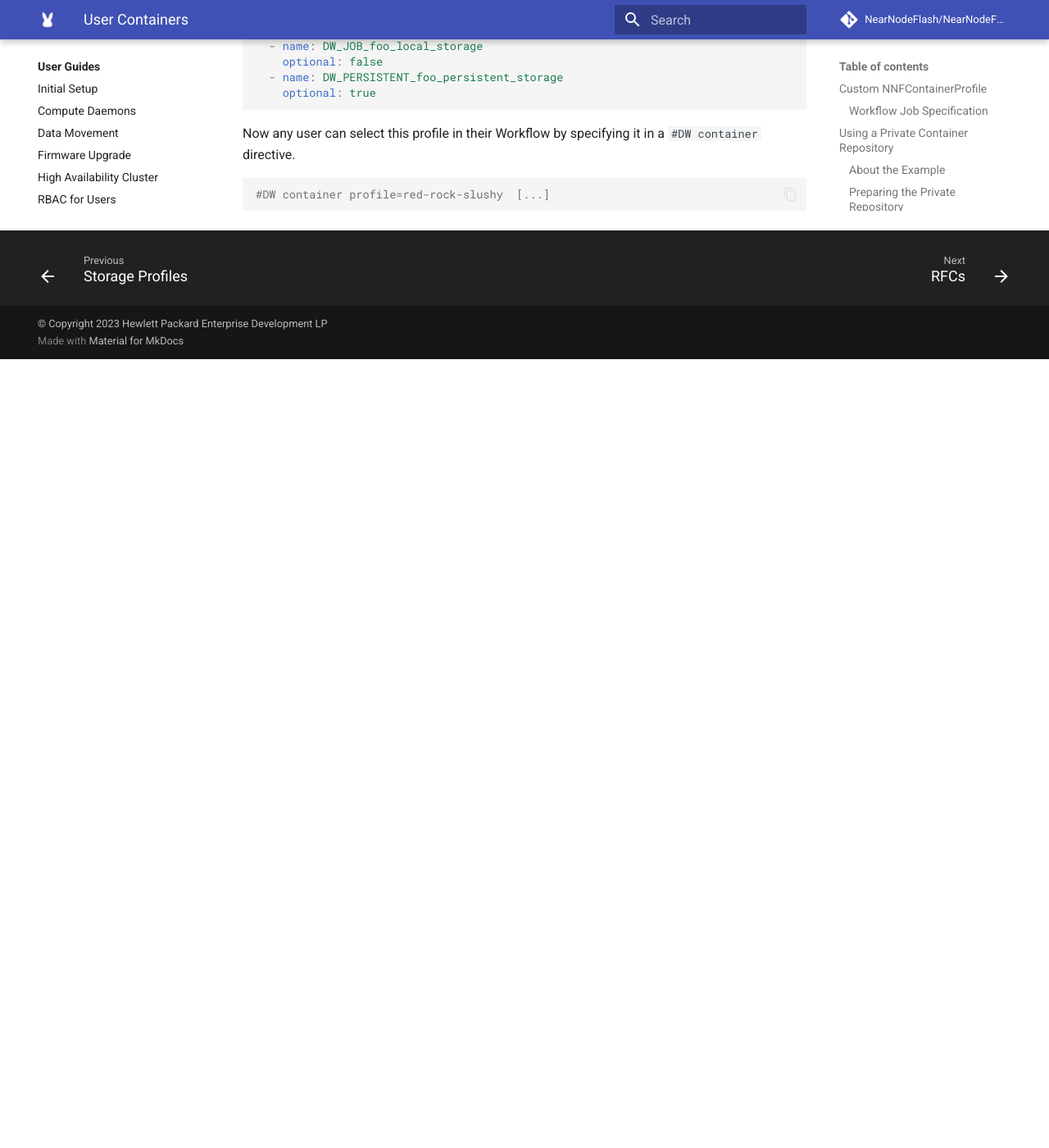
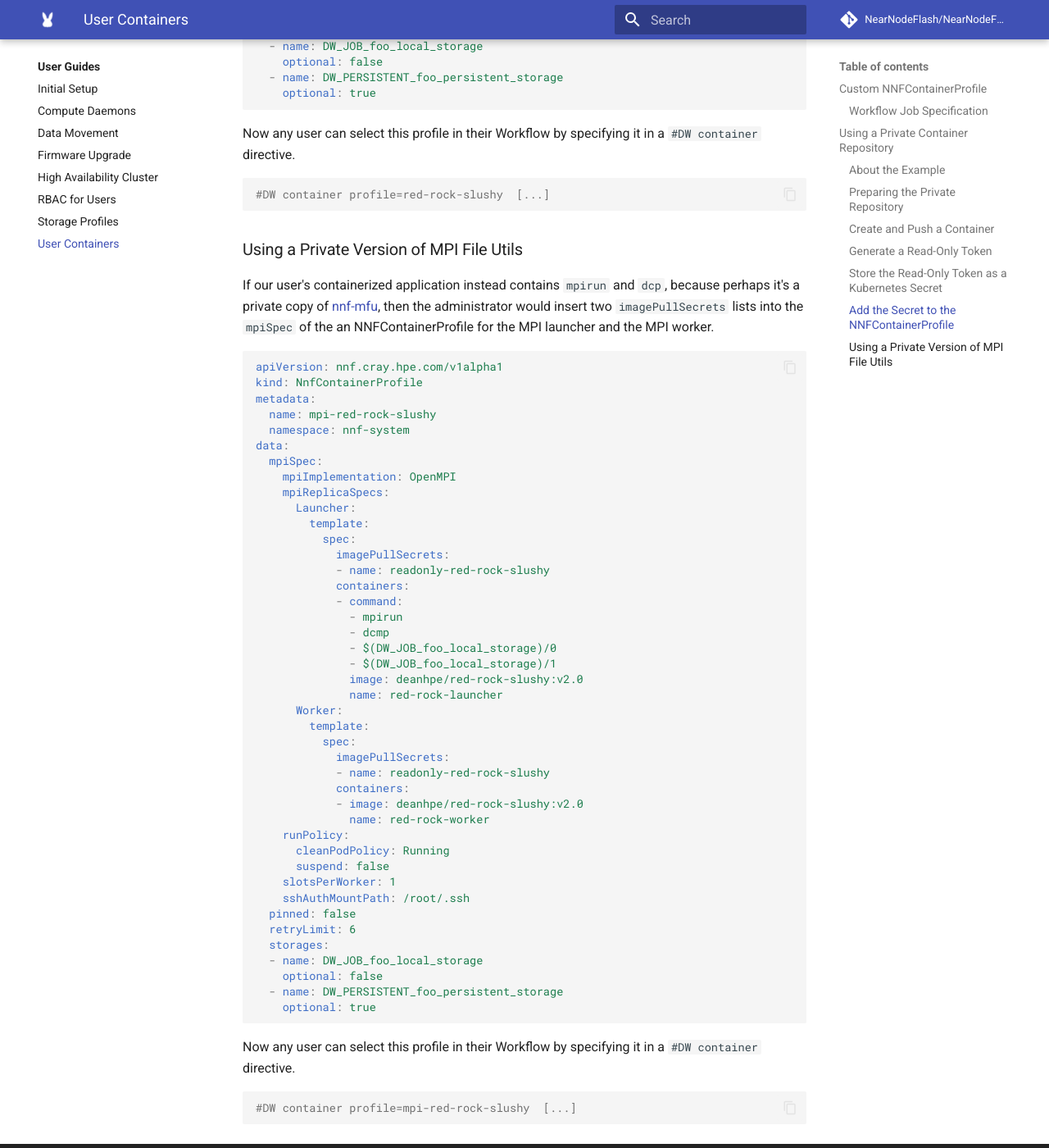
Before and after one commit to NearNodeFlash/NearNodeFlash.github.io, an MkDocs documentation site: the page built from docs/guides/user-containers/readme.md, in a window 1280 px wide and 1400 px high, scrolled down 3142 px. Shown: the whole window at 82% size. Built offline with MkDocs 1.6.1 and Material for MkDocs 9.7.7, drawn with Linux system fonts in a browser that asks for light colours; comment, search, counter and statistics services are not loaded; the version menu is left out; before the commit the page ends 3580 px from its top, so only the background shows below that.

Commit message:
Using a private repository for user containers - MPI File Utils
Show the placement of the imagePullSecrets lists for private MPI container
images in the NnfContainerProfile resource.

Signed-off-by: Dean Roehrich <dean.roehrich@hpe.com>

````diff
--- a/docs/guides/user-containers/readme.md
+++ b/docs/guides/user-containers/readme.md
@@ -137,3 +137,62 @@
 ```bash
 #DW container profile=red-rock-slushy  [...]
 ```
+
+### Using a Private Version of MPI File Utils
+
+If our user's containerized application instead contains `mpirun` and `dcp`,
+because perhaps it's a private copy of [nnf-mfu](https://github.com/NearNodeFlash/nnf-mfu),
+then the administrator would insert two `imagePullSecrets` lists into the
+`mpiSpec` of the an NNFContainerProfile for the MPI launcher and the MPI worker.
+
+```yaml
+apiVersion: nnf.cray.hpe.com/v1alpha1
+kind: NnfContainerProfile
+metadata:
+  name: mpi-red-rock-slushy
+  namespace: nnf-system
+data:
+  mpiSpec:
+    mpiImplementation: OpenMPI
+    mpiReplicaSpecs:
+      Launcher:
+        template:
+          spec:
+            imagePullSecrets:
+            - name: readonly-red-rock-slushy
+            containers:
+            - command:
+              - mpirun
+              - dcmp
+              - $(DW_JOB_foo_local_storage)/0
+              - $(DW_JOB_foo_local_storage)/1
+              image: deanhpe/red-rock-slushy:v2.0
+              name: red-rock-launcher
+      Worker:
+        template:
+          spec:
+            imagePullSecrets:
+            - name: readonly-red-rock-slushy
+            containers:
+            - image: deanhpe/red-rock-slushy:v2.0
+              name: red-rock-worker
+    runPolicy:
+      cleanPodPolicy: Running
+      suspend: false
+    slotsPerWorker: 1
+    sshAuthMountPath: /root/.ssh
+  pinned: false
+  retryLimit: 6
+  storages:
+  - name: DW_JOB_foo_local_storage
+    optional: false
+  - name: DW_PERSISTENT_foo_persistent_storage
+    optional: true
+```
+
+Now any user can select this profile in their Workflow by specifying it in a
+`#DW container` directive.
+
+```bash
+#DW container profile=mpi-red-rock-slushy  [...]
+```
````
